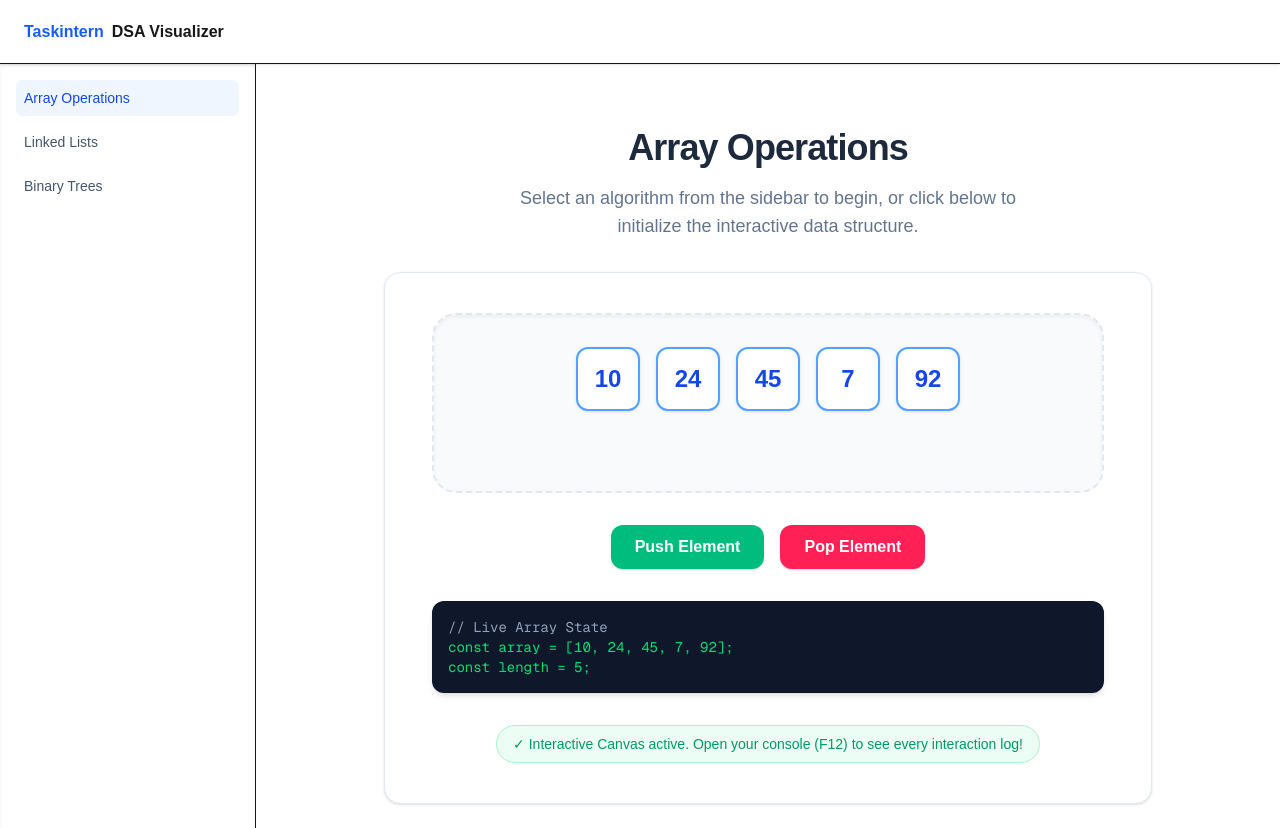
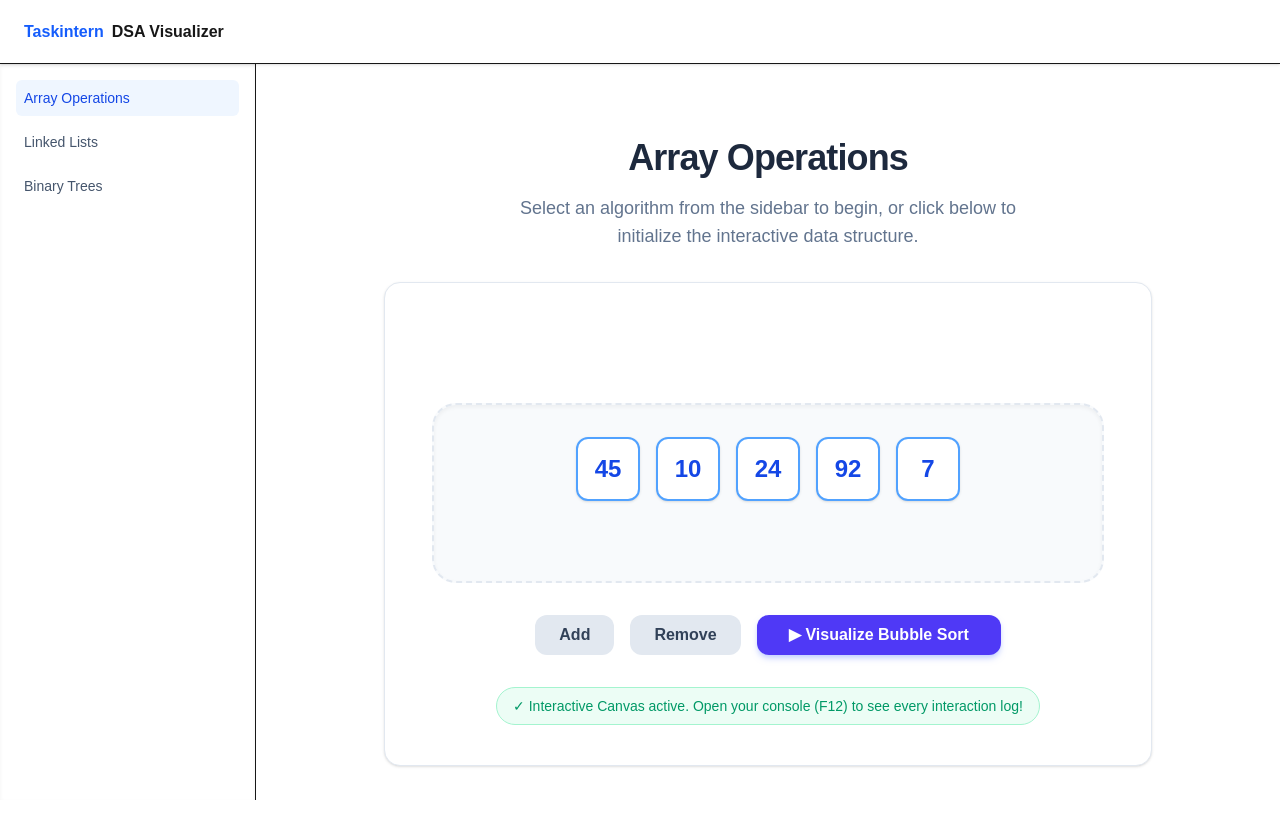
Before and after one commit to SOUSKEAIZEN/taskintern-visualizer, a Next.js app: page / in a window 1280 px wide. Both pictures are taken after a click on the button "Initialize Canvas". After the commit the page ends 800 px from the top, so only its background shows below. Built offline with nearby package versions, Linux system fonts and the light colour scheme.

Commit message:
Enhance ArrayCanvas component with playback functionality; implement Bubble Sort visualization and dynamic controls

```diff
--- a/components/visualization/ArrayCanvas.tsx
+++ b/components/visualization/ArrayCanvas.tsx
@@ -1,90 +1,170 @@
 "use client";
 
-import { useState } from "react";
+import { useState, useEffect, useRef } from "react";
 import { logger } from "../../lib/logger";
+import { ArrayElement, AlgorithmStep } from "../../types/dsa";
+import { generateBubbleSortSteps } from "../../lib/algorithms/sorting";
 
 interface ArrayCanvasProps {
   initialData?: number[];
 }
 
-export default function ArrayCanvas({ initialData = [10, 24, 45, 7, 92] }: ArrayCanvasProps) {
-  const [array, setArray] = useState<number[]>(initialData);
-  const [activeIndex, setActiveIndex] = useState<number | null>(null);
+export default function ArrayCanvas({ initialData = [45, 10, 24, 92, 7] }: ArrayCanvasProps) {
+  // Manual Interaction State
+  const [baseArray, setBaseArray] = useState<number[]>(initialData);
 
-  const handleElementClick = (index: number) => {
-    logger.info(`Interaction: Clicked element at index ${index} (Value: ${array[index]})`);
-    setActiveIndex(index);
-  };
+  // Video Playback Engine State
+  const [isPlaybackMode, setIsPlaybackMode] = useState(false);
+  const [history, setHistory] = useState<AlgorithmStep<ArrayElement[]>[]>([]);
+  const [currentFrame, setCurrentFrame] = useState(0);
+  const [isPlaying, setIsPlaying] = useState(false);
 
+  const timerRef = useRef<NodeJS.Timeout | null>(null);
+
+  // --- 1. Manual Controls ---
   const handleAddElement = () => {
-    if (array.length >= 10) {
-      logger.warn("Constraint Hit: Prevented adding element. Array reached maximum display size (10).");
-      return;
-    }
+    if (baseArray.length >= 10) return;
     const newValue = Math.floor(Math.random() * 100);
-    logger.info(`State Update: Pushed new value ${newValue} to array.`);
-    setArray((prev) => [...prev, newValue]);
+    logger.info(`Manual State: Pushed new value ${newValue}`);
+    setBaseArray((prev) => [...prev, newValue]);
   };
 
   const handleRemoveElement = () => {
-    if (array.length === 0) {
-      logger.error("Operation Failed: Attempted to pop from an empty array.");
-      return;
+    if (baseArray.length === 0) return;
+    logger.info(`Manual State: Popped last element.`);
+    setBaseArray((prev) => prev.slice(0, -1));
+  };
+
+  // --- 2. Playback Engine Initialization ---
+  const handleStartSorting = () => {
+    logger.info(`Playback Engine: Initializing Bubble Sort for ${baseArray.length} elements.`);
+    const steps = generateBubbleSortSteps(baseArray);
+    setHistory(steps);
+    setCurrentFrame(0);
+    setIsPlaybackMode(true);
+    setIsPlaying(true);
+  };
+
+  const handleReset = () => {
+    logger.info("Playback Engine: Resetting to manual mode.");
+    setIsPlaybackMode(false);
+    setIsPlaying(false);
+    setHistory([]);
+    setCurrentFrame(0);
+  };
+
+  // --- 3. Time Travel Controls ---
+  const togglePlayPause = () => {
+    logger.info(`Playback Engine: Toggled to ${!isPlaying ? 'Playing' : 'Paused'}`);
+    setIsPlaying(!isPlaying);
+  };
+
+  const stepForward = () => {
+    if (currentFrame < history.length - 1) {
+      logger.info(`Playback Engine: Manual step forward to frame ${currentFrame + 1}`);
+      setCurrentFrame((prev) => prev + 1);
     }
-    logger.info(`State Update: Popped last element. Remaining length: ${array.length - 1}`);
-    setArray((prev) => prev.slice(0, -1));
-    if (activeIndex === array.length - 1) setActiveIndex(null);
+  };
+
+  const stepBackward = () => {
+    if (currentFrame > 0) {
+      logger.info(`Playback Engine: Manual step backward to frame ${currentFrame - 1}`);
+      setCurrentFrame((prev) => prev - 1);
+    }
+  };
+
+  // --- 4. The Animation Loop ---
+  useEffect(() => {
+    if (isPlaying && currentFrame < history.length - 1) {
+      timerRef.current = setTimeout(() => {
+        setCurrentFrame((prev) => prev + 1);
+      }, 800); // 800ms per frame for visual clarity
+    } else if (currentFrame >= history.length - 1) {
+      setIsPlaying(false);
+    }
+    return () => {
+      if (timerRef.current) clearTimeout(timerRef.current);
+    };
+  }, [isPlaying, currentFrame, history.length]);
+
+  // --- 5. Visual Rendering Helpers ---
+  const activeFrame = isPlaybackMode && history.length > 0 ? history[currentFrame].snapshot : null;
+  const activeDescription = isPlaybackMode && history.length > 0 ? history[currentFrame].description : "";
+
+  // Graphic Design: Mapping logical states to exact color palettes
+  const getStyleForState = (state?: string) => {
+    switch (state) {
+      case "comparing":
+        return "bg-amber-400 text-amber-900 border-amber-500 shadow-amber-200 scale-110 z-10";
+      case "swapping":
+        return "bg-rose-500 text-white border-rose-600 shadow-rose-200 scale-110 -rotate-6 z-10";
+      case "sorted":
+        return "bg-emerald-500 text-white border-emerald-600 shadow-emerald-200";
+      default: // "default" or manual mapping
+        return "bg-white text-blue-700 border-blue-400 shadow-sm hover:border-blue-500";
+    }
   };
 
   return (
-    <div className="flex flex-col items-center w-full space-y-8 animate-in fade-in zoom-in-95 duration-500">
+    <div className="flex flex-col items-center w-full space-y-8">
+
+      {/* Dynamic Narrative Text */}
+      <div className="h-12 flex items-center justify-center w-full">
+        {isPlaybackMode && (
+          <p className="text-lg font-medium text-slate-700 bg-slate-100 px-6 py-2 rounded-full border border-slate-200 animate-in fade-in slide-in-from-bottom-2">
+            {activeDescription}
+          </p>
+        )}
+      </div>
 
       {/* The Visual Canvas */}
-      <div className="flex flex-wrap justify-center gap-4 p-8 bg-slate-50 border-2 border-dashed border-slate-200 rounded-3xl min-h-[180px] w-full max-w-2xl relative shadow-inner">
-        {array.length === 0 ? (
-          <span className="text-slate-400 font-semibold my-auto">Array is currently empty</span>
+      <div className="flex flex-wrap justify-center gap-4 p-8 bg-slate-50 border-2 border-dashed border-slate-200 rounded-3xl min-h-[180px] w-full max-w-2xl shadow-inner relative">
+        {/* Render Manual State vs Playback State */}
+        {!isPlaybackMode ? (
+          baseArray.map((num, idx) => (
+            <div key={`manual-${idx}`} className={`w-16 h-16 border-2 rounded-xl flex items-center justify-center text-2xl font-bold transition-all duration-300 ${getStyleForState("default")}`}>
+              {num}
+            </div>
+          ))
         ) : (
-          array.map((num, idx) => (
-            <div
-              key={`${idx}-${num}`}
-              onClick={() => handleElementClick(idx)}
-              className={`w-16 h-16 rounded-xl flex items-center justify-center text-2xl font-bold transition-all duration-300 cursor-pointer transform hover:-translate-y-2 ${
-                activeIndex === idx
-                  ? "bg-indigo-600 text-white border-2 border-indigo-700 shadow-lg shadow-indigo-200 scale-110"
-                  : "bg-white text-blue-700 border-2 border-blue-400 shadow-sm hover:shadow-md hover:border-blue-500"
-              }`}
-            >
-              {num}
+          activeFrame?.map((element) => (
+            <div key={element.id} className={`w-16 h-16 border-2 rounded-xl flex items-center justify-center text-2xl font-bold transition-all duration-300 ${getStyleForState(element.state)}`}>
+              {element.value}
             </div>
           ))
         )}
       </div>
 
-      {/* Array Controls */}
-      <div className="flex space-x-4">
-        <button
-          onClick={handleAddElement}
-          disabled={array.length >= 10}
-          className="px-6 py-2.5 bg-emerald-500 text-white font-semibold rounded-xl hover:bg-emerald-600 transition-colors shadow-sm disabled:opacity-50 disabled:cursor-not-allowed active:scale-95"
-        >
-          Push Element
-        </button>
-        <button
-          onClick={handleRemoveElement}
-          disabled={array.length === 0}
-          className="px-6 py-2.5 bg-rose-500 text-white font-semibold rounded-xl hover:bg-rose-600 transition-colors shadow-sm disabled:opacity-50 disabled:cursor-not-allowed active:scale-95"
-        >
-          Pop Element
-        </button>
-      </div>
+      {/* Dynamic Control Panel */}
+      {!isPlaybackMode ? (
+        <div className="flex space-x-4">
+          <button onClick={handleAddElement} className="px-6 py-2 bg-slate-200 text-slate-700 font-semibold rounded-xl hover:bg-slate-300 transition-colors">Add</button>
+          <button onClick={handleRemoveElement} className="px-6 py-2 bg-slate-200 text-slate-700 font-semibold rounded-xl hover:bg-slate-300 transition-colors">Remove</button>
+          <button onClick={handleStartSorting} className="px-8 py-2 bg-indigo-600 text-white font-bold rounded-xl shadow-md hover:bg-indigo-700 transition-colors shadow-indigo-200">
+            ▶ Visualize Bubble Sort
+          </button>
+        </div>
+      ) : (
+        <div className="flex items-center space-x-4 bg-slate-900 p-2 rounded-2xl shadow-lg border border-slate-700">
+          <button onClick={handleReset} className="px-4 py-2 text-rose-400 hover:bg-slate-800 rounded-lg font-medium transition-colors">Stop</button>
+          <div className="w-px h-6 bg-slate-700 mx-2"></div>
+          <button onClick={stepBackward} disabled={currentFrame === 0} className="px-4 py-2 text-slate-300 hover:bg-slate-800 disabled:opacity-50 rounded-lg transition-colors">⏮ Prev</button>
+          <button onClick={togglePlayPause} className="px-6 py-2 bg-indigo-500 text-white font-bold rounded-lg shadow-md hover:bg-indigo-600 transition-colors w-24">
+            {isPlaying ? "⏸ Pause" : "▶ Play"}
+          </button>
+          <button onClick={stepForward} disabled={currentFrame >= history.length - 1} className="px-4 py-2 text-slate-300 hover:bg-slate-800 disabled:opacity-50 rounded-lg transition-colors">Next ⏭</button>
+        </div>
+      )}
 
-      <div className="w-full max-w-2xl bg-slate-900 text-green-400 p-4 rounded-xl font-mono text-sm shadow-md overflow-hidden">
-        <span className="text-slate-400">// Live Array State</span>
-        <br />
-        const array = [{array.join(", ")}];
-        <br />
-        const length = {array.length};
-      </div>
+      {/* Progress Bar (Visible only during playback) */}
+      {isPlaybackMode && (
+        <div className="w-full max-w-2xl bg-slate-200 h-2 rounded-full overflow-hidden mt-4">
+          <div
+            className="bg-indigo-500 h-full transition-all duration-300"
+            style={{ width: `${((currentFrame + 1) / history.length) * 100}%` }}
+          ></div>
+        </div>
+      )}
     </div>
   );
 }
```
